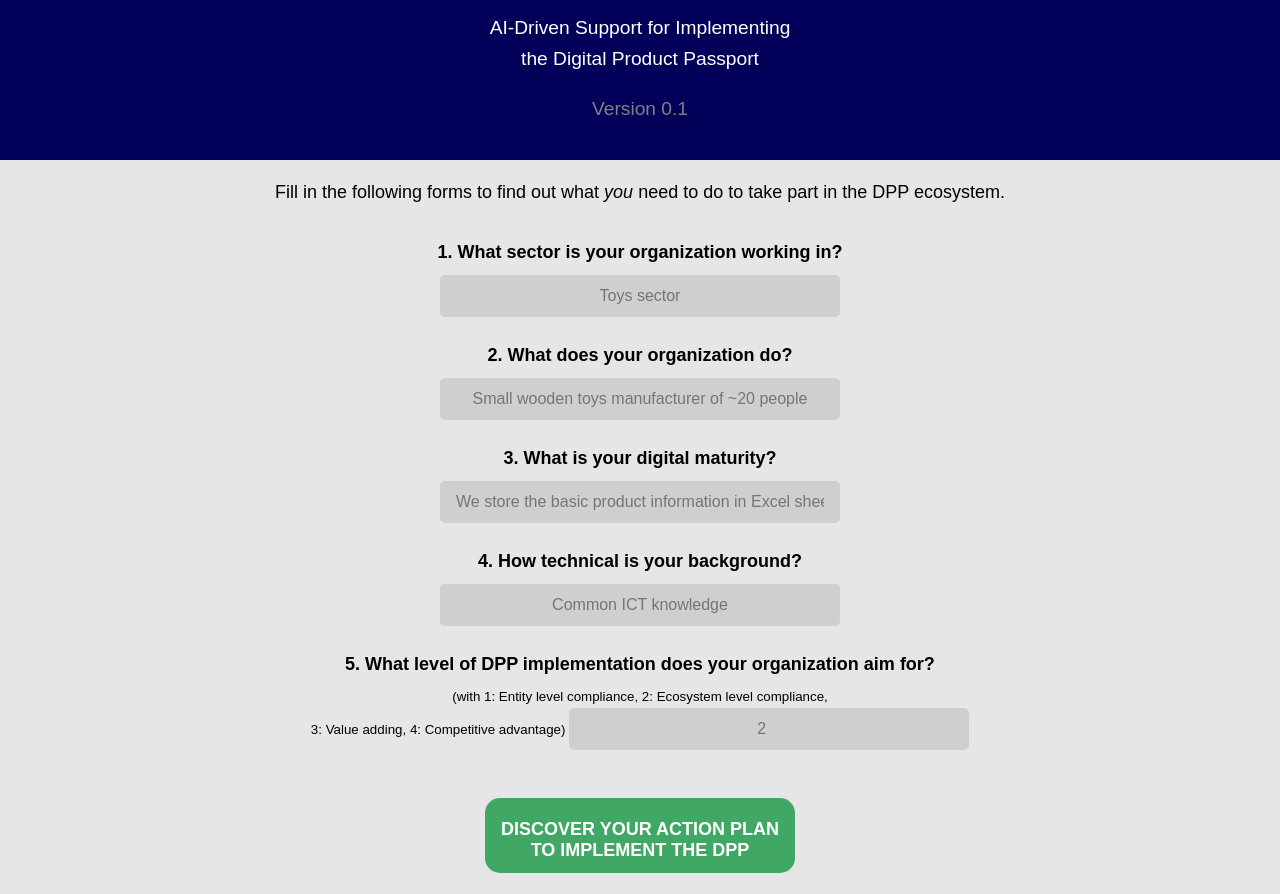
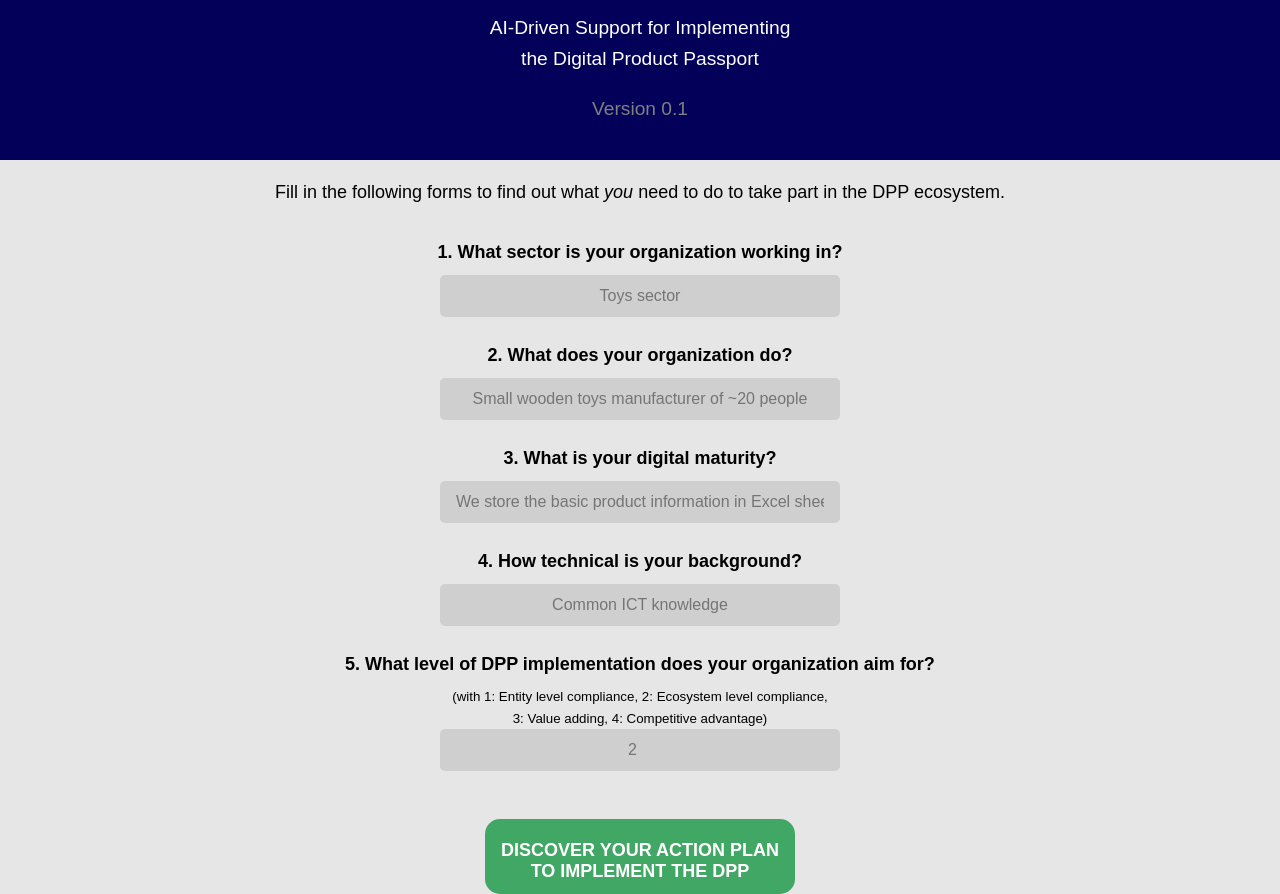
Before and after one commit to isabelrut/system-ai, a website: page docs/index.html in a window 1280 px wide. Shown: the part 83-977 px from the top of the page. Drawn offline with nearby package versions, Linux system fonts and the light colour scheme.

Commit message:
Add <br> to maturity model small text

```diff
--- a/docs/index.html
+++ b/docs/index.html
@@ -45,7 +45,7 @@
         <div class="form-group">
             <label for="implementation">5. What level of DPP implementation does your organization aim for?</label>
             <small class="form-text">
-                (with 1: Entity level compliance, 2: Ecosystem level compliance, <br> 3: Value adding, 4: Competitive advantage)
+                (with 1: Entity level compliance, 2: Ecosystem level compliance, <br> 3: Value adding, 4: Competitive advantage) <br>
             </small>
             <input id="implementation" type="number" min="1" max="4" placeholder="2">
         </div>
```
